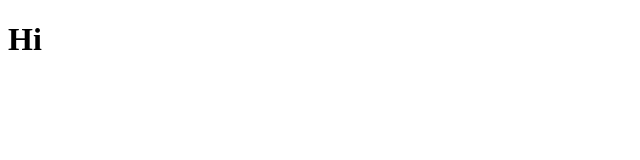
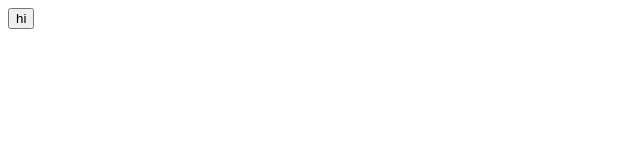
Before and after one commit to bae-sh/NomadCoder-hook, a React (Create React App) app in the folder hook/: page / in a window 1280 px wide. Shown: the top 160 px of the page, without its empty margins (0-640 px from the left). Built offline with nearby package versions, Linux system fonts and the light colour scheme.

Commit message:
useConfirm

```diff
--- a/hook/src/App.js
+++ b/hook/src/App.js
@@ -1,28 +1,27 @@
 import { useEffect, useRef } from "react";
 
-const useClick = (onClick) => {
-    const element = useRef();
-    console.log(element);
-    useEffect(() => {
-        console.log(element);
-        if (element.current) {
-            element.current.addEventListener("click", onClick);
+const useConfirm = (messege = "", callback, rejection) => {
+    if (callback && typeof callback !== "function") {
+        return;
+    }
+    console.log(123);
+    const confirmAction = () => {
+        if (window.confirm(messege)) {
+            callback();
+        } else {
+            rejection();
         }
-        return () => {
-            if (element.current) {
-                element.current.removeEventListener("click", onClick);
-            }
-        };
-    }, []);
-    return element;
+    };
+    return confirmAction;
 };
 
 function App() {
-    const sayHello = () => console.log("say hello");
-    const title = useClick(sayHello);
+    const deleteWorld = () => console.log("Deleting the wolrd");
+    const abort = () => console.log("abort");
+    const confirmDelete = useConfirm("Are you sure?", deleteWorld, abort);
     return (
         <div>
-            <h1 ref={title}>Hi</h1>
+            <button onClick={confirmDelete}>hi</button>
         </div>
     );
 }
```
